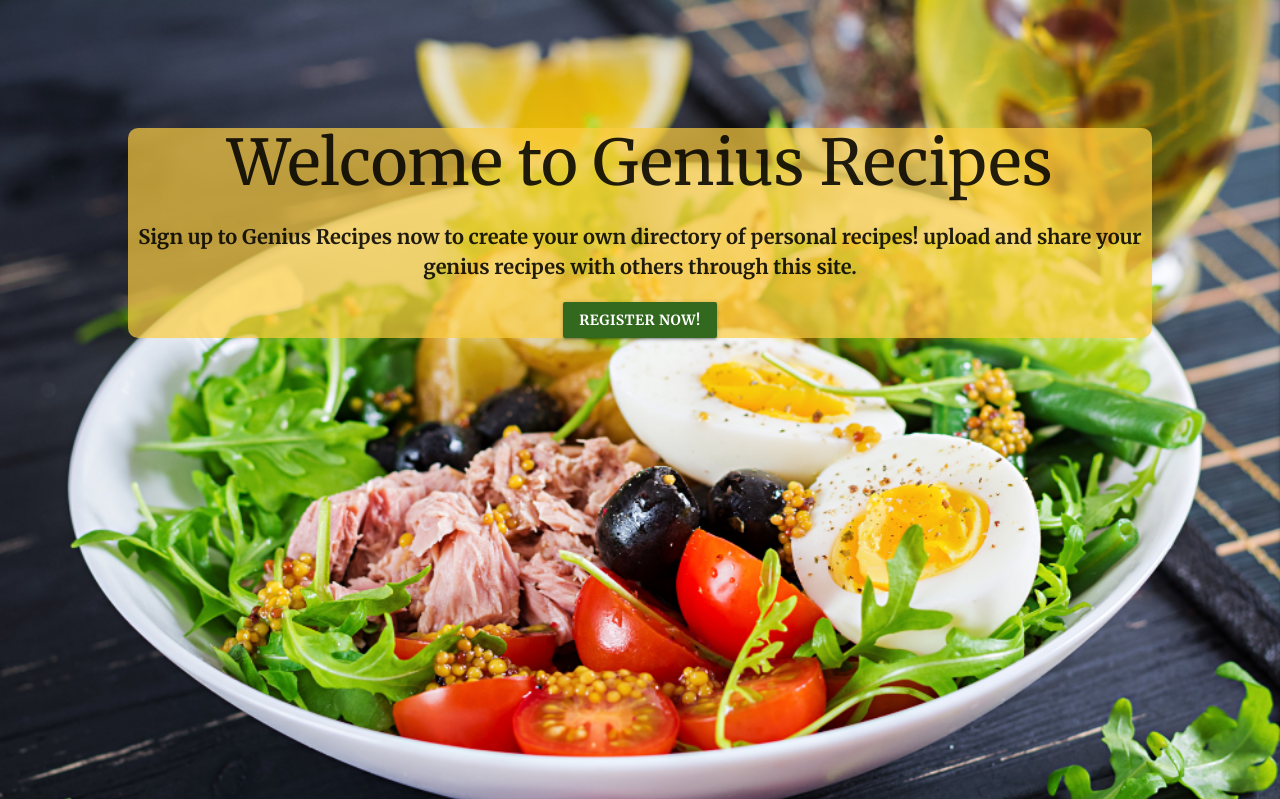
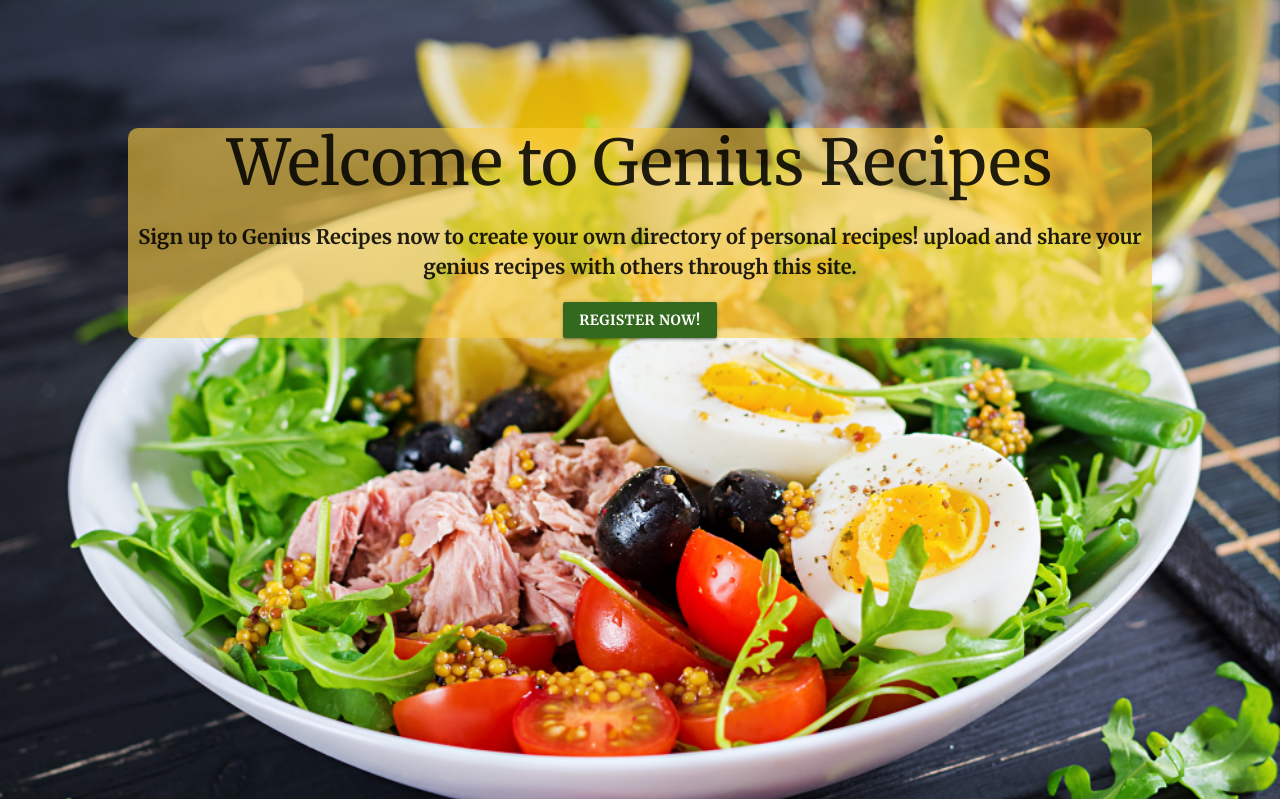
Before and after one commit to anee127/Milestone-Project-3, a Flask app: page / in a window 1280 px wide. Shown: the part 64-863 px from the top of the page. Run offline with Flask 2, Linux system fonts and the light colour scheme; data that the repository does not hold is empty; some libraries are stand-ins or nearby versions; some web fonts are replaced.

```diff
--- a/static/css/style.css
+++ b/static/css/style.css
@@ -36,7 +36,7 @@ p {
 }
 
 #mask {
-    background-color: rgba(252, 205, 65, 0.7);
+    background-color: rgba(252, 205, 65, 0.6);
     border-radius: 10px;
     font-family: 'Merriweather', sans-serif;
     font-size: 20px;
```
